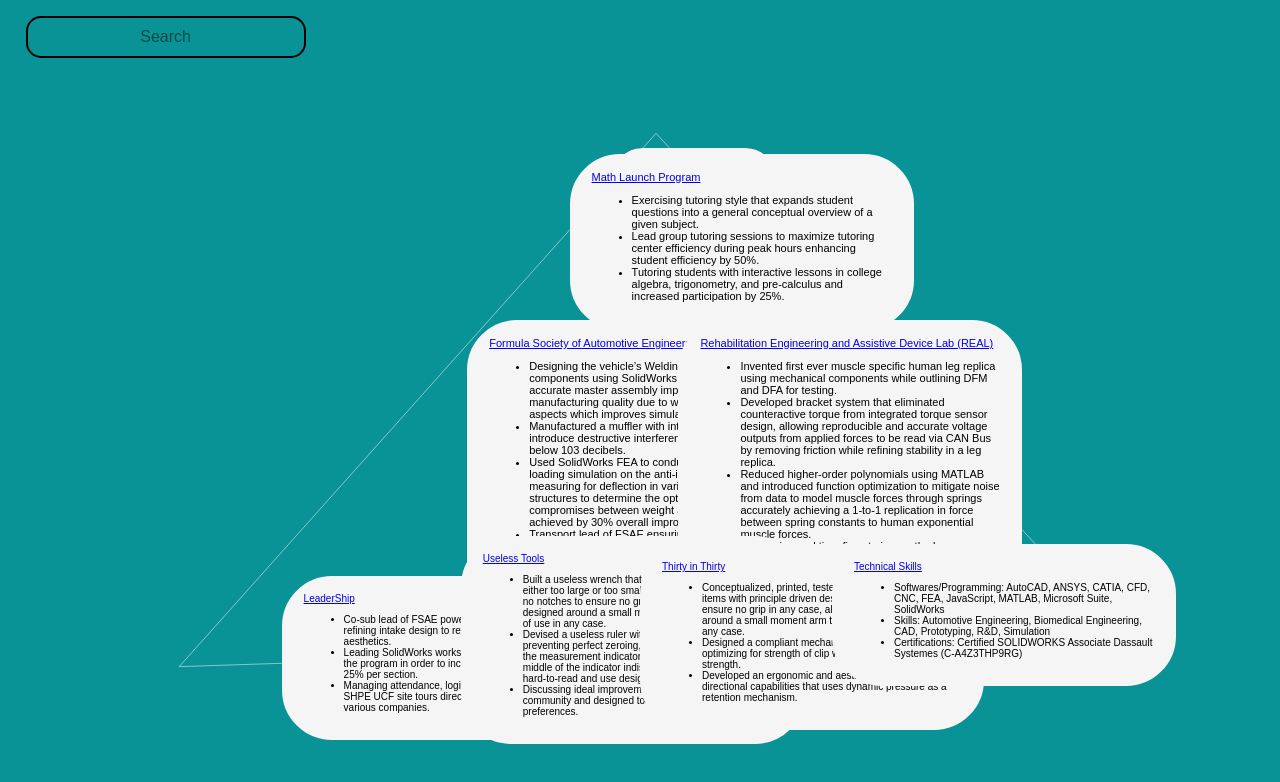
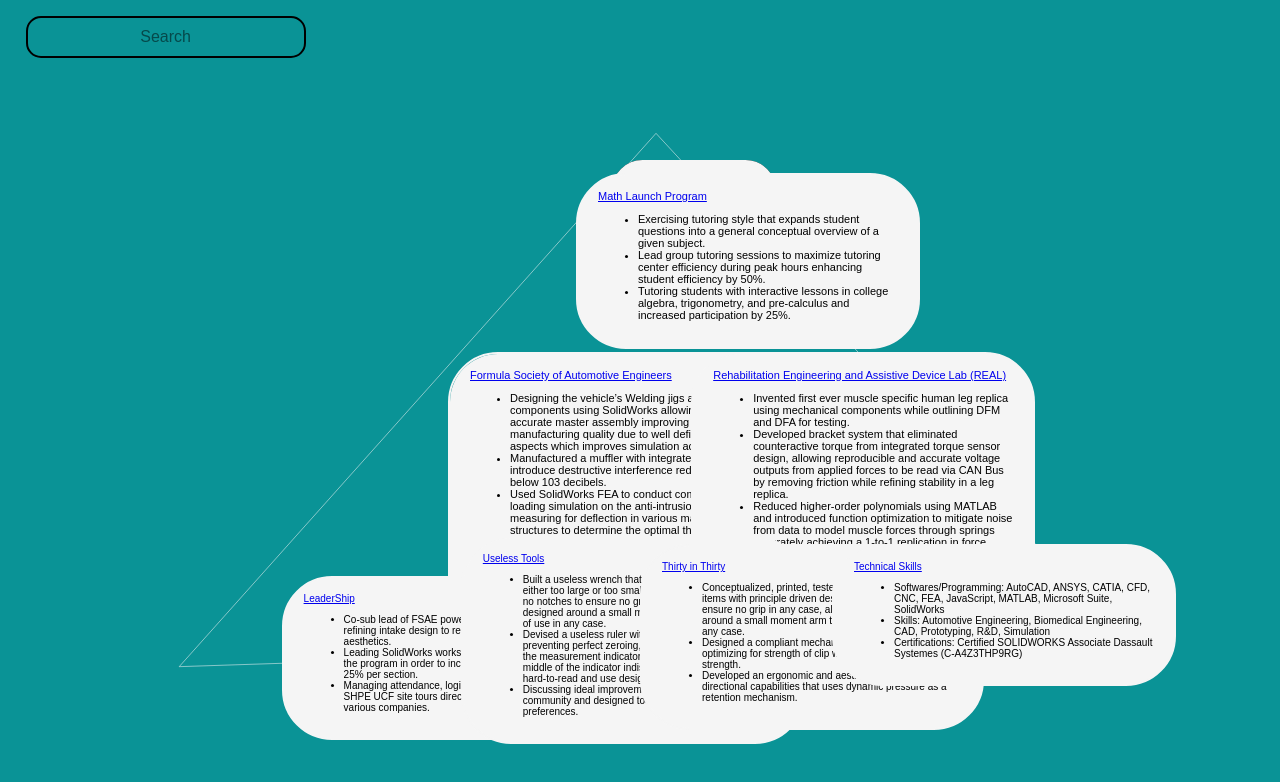
Before and after one commit to AppleJuicies/applejuices.github.io, a plain HTML site: page index.html in a window 1280 px wide. Both pictures are taken after a click on the button "Resume". Drawn offline with Linux system fonts and the light colour scheme; a web font is replaced by a local one.

Commit message:
modified:   styles.css

```diff
--- a/styles.css
+++ b/styles.css
@@ -39,7 +39,7 @@ body {
 
 .title2 {
     position: absolute;
-    left: 75vw;
+    left: 77vw;
     top: 45vh;
     width: 20vw;
     transition: all .5s ease-in-out;
@@ -61,7 +61,7 @@ body {
 
 #resume-button {
     position: absolute;
-    top: 18.5vh;
+    top: 20vh;
     left: 47.8vw;
 }
 
@@ -93,30 +93,30 @@ body {
 
 #page1-text1{
     position: absolute;
-    top: 40vh;
-    left:36.5vw;
+    top: 44vh;
+    left:35vw;
     font-size: 11px;
     max-width: 300px; /* or any value you prefer */
-    max-height: 300px; /* or any value you prefer */
+    max-height: 250px; /* or any value you prefer */
     overflow: auto; /* adds scrollbar to the box if the content overflows */
     padding: 15px 20px;
 }
 
 #page1-text2{
     position: absolute;
-    top: 40vh;
-    left:53vw;
+    top: 44vh;
+    left:54vw;
     font-size: 11px;
     max-width: 300px; /* or any value you prefer */
-    max-height: 300px; /* or any value you prefer */
+    max-height: 250px; /* or any value you prefer */
     overflow: auto; /* adds scrollbar to the box if the content overflows */
     padding: 15px 20px;
 }
 
 #page1-text3{
     position: absolute;
-    top: 12vw;
-    left:44.5vw;
+    top: 13.5vw;
+    left:45vw;
     font-size: 11px;
     max-width: 300px; /* or any value you prefer */
     max-height: 300px; /* or any value you prefer */
```
